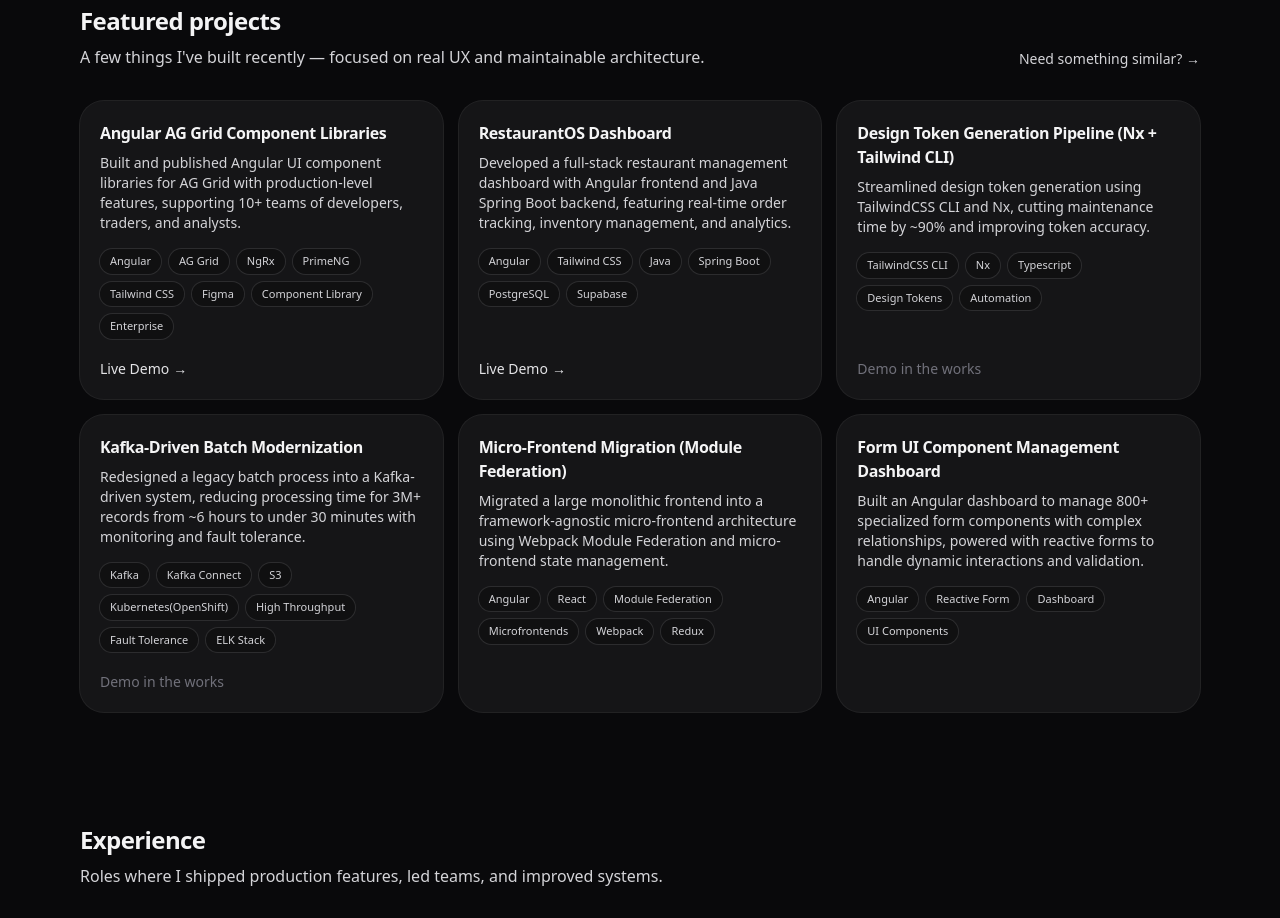
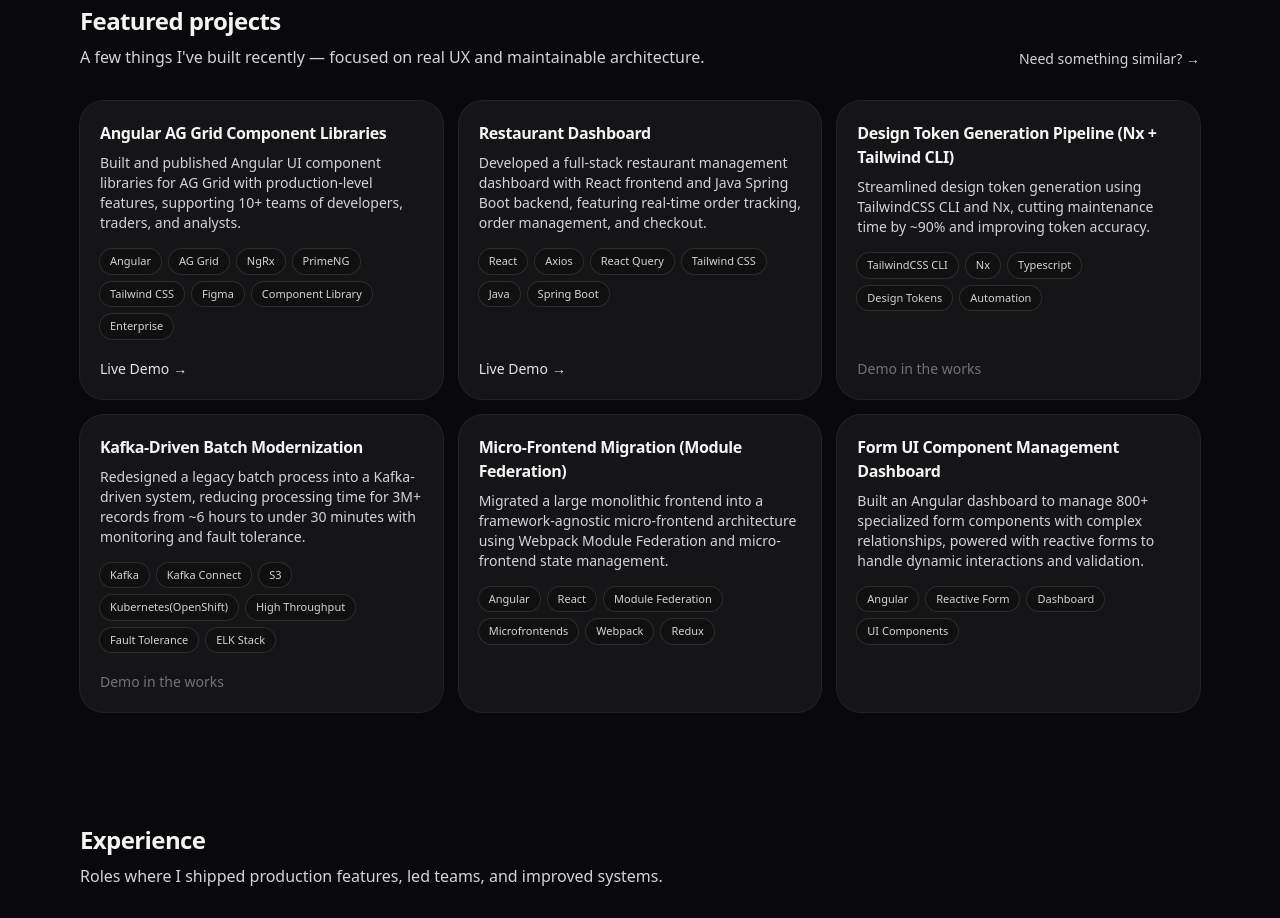
Before and after one commit to aaron168ready/portfolio, an Angular app: page / in a window 1280 px wide. Shown: the part 900-1818 px from the top of the page. Built offline with nearby package versions, Linux system fonts and the light colour scheme.

Commit message:
feat: update project

```diff
--- a/src/app/components/section/projects/project-lists.ts
+++ b/src/app/components/section/projects/project-lists.ts
@@ -23,10 +23,10 @@ export const projects: Project[] = [
     href: '/demo/ag-grid',
   },
   {
-    title: 'RestaurantOS Dashboard',
-    desc: 'Developed a full-stack restaurant management dashboard with Angular frontend and Java Spring Boot backend, featuring real-time order tracking, inventory management, and analytics.',
-    tags: ['Angular', 'Tailwind CSS', 'Java', 'Spring Boot', 'PostgreSQL', 'Supabase'],
-    href: 'https://restaurantos-demo.aaron-ni.com',
+    title: 'Restaurant Dashboard',
+    desc: 'Developed a full-stack restaurant management dashboard with React frontend and Java Spring Boot backend, featuring real-time order tracking, order management, and checkout.',
+    tags: ['React', 'Axios', 'React Query', 'Tailwind CSS', 'Java', 'Spring Boot'],
+    href: 'https://restaurantreactapp.pages.dev',
   },
   {
     title: 'Design Token Generation Pipeline (Nx + Tailwind CLI)',
```
